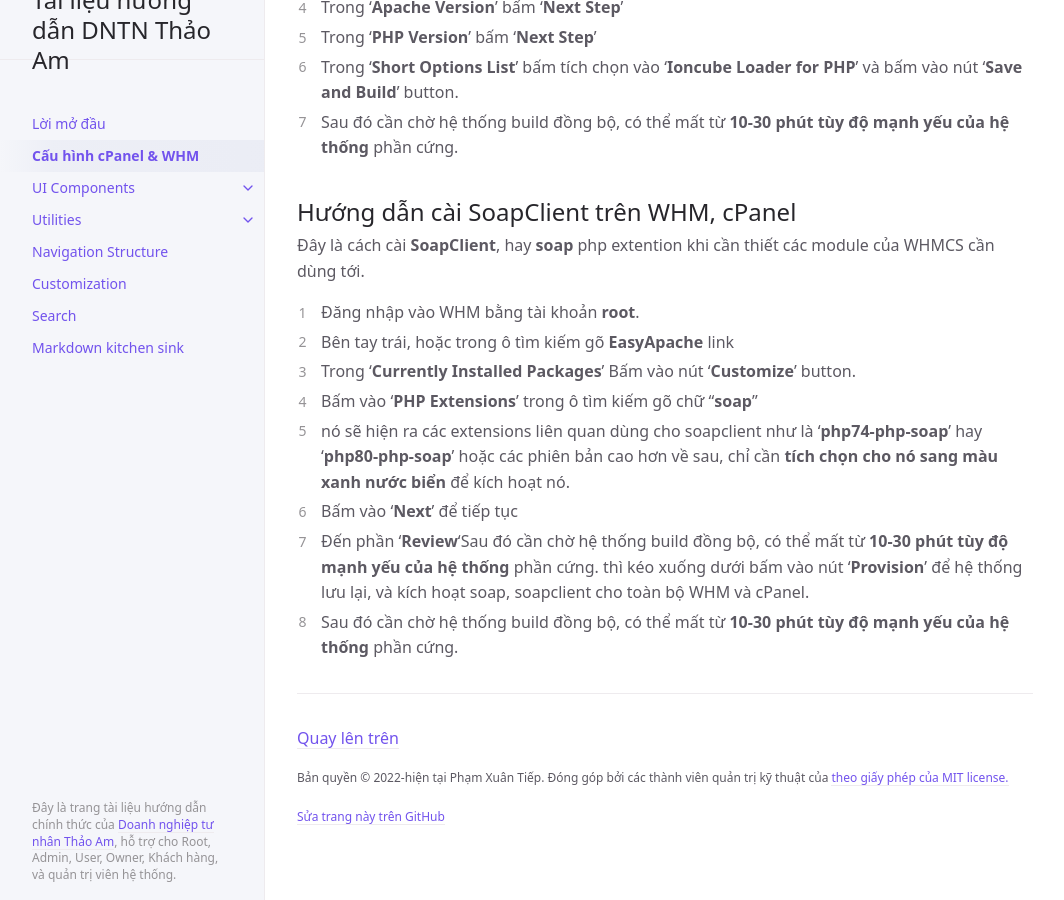
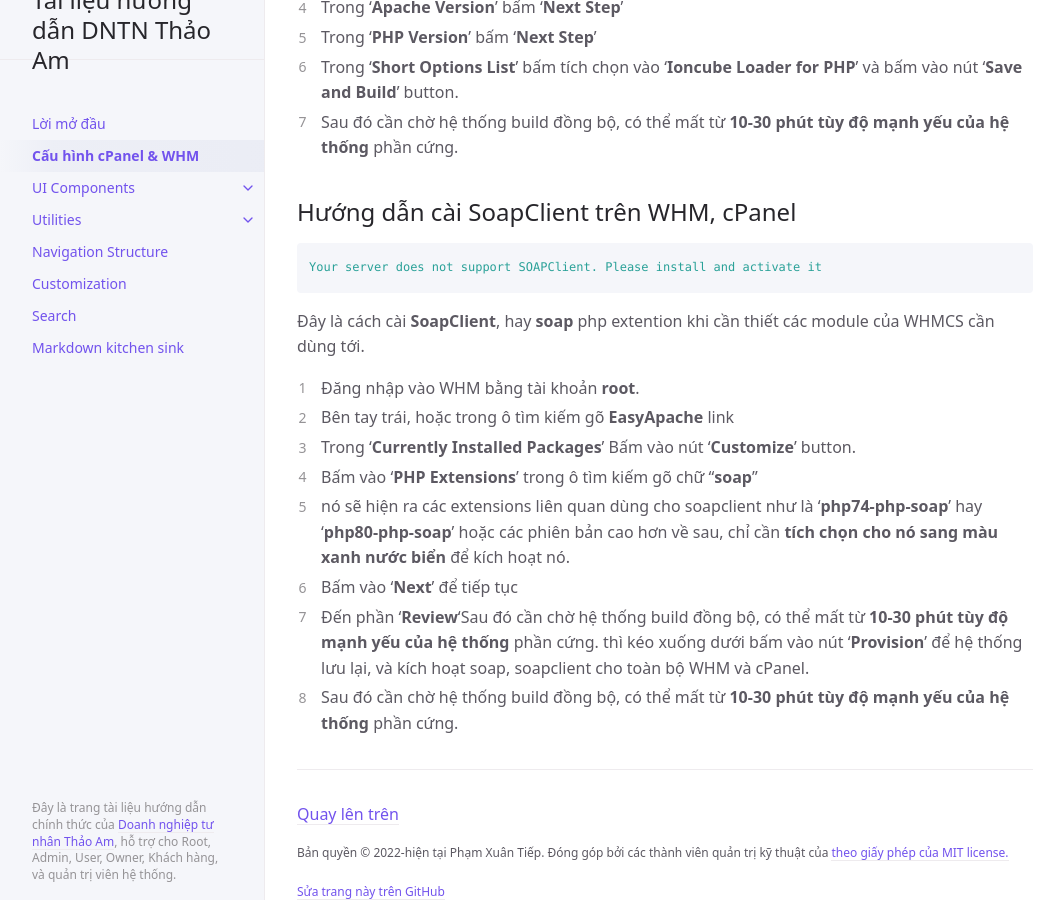
Before and after one commit to thaoam/documents, a Jekyll site: the page built from docs/configuration.md, in a window 1280 px wide and 900 px high, scrolled down 1277 px. Shown: the whole window, without its empty margins (107-1171 px from the left). Built offline with Jekyll 4.4.1, drawn with Linux system fonts in a browser that asks for light colours.

Commit message:
Update configuration.md

````diff
--- a/docs/configuration.md
+++ b/docs/configuration.md
@@ -53,7 +53,9 @@ Cách thức này sử dung GUI version của easyapache để cài đặt ioncu
 7. Sau đó cần chờ hệ thống build đồng bộ, có thể mất từ **10-30 phút tùy độ mạnh yếu của hệ thống** phần cứng.
 
 ## Hướng dẫn cài SoapClient trên WHM, cPanel
-
+```yaml
+Your server does not support SOAPClient. Please install and activate it
+```
 Đây là cách cài **SoapClient**, hay **soap** php extention khi cần thiết các module của WHMCS cần dùng tới.
 
 1. Đăng nhập vào WHM bằng tài khoản **root**.
````
